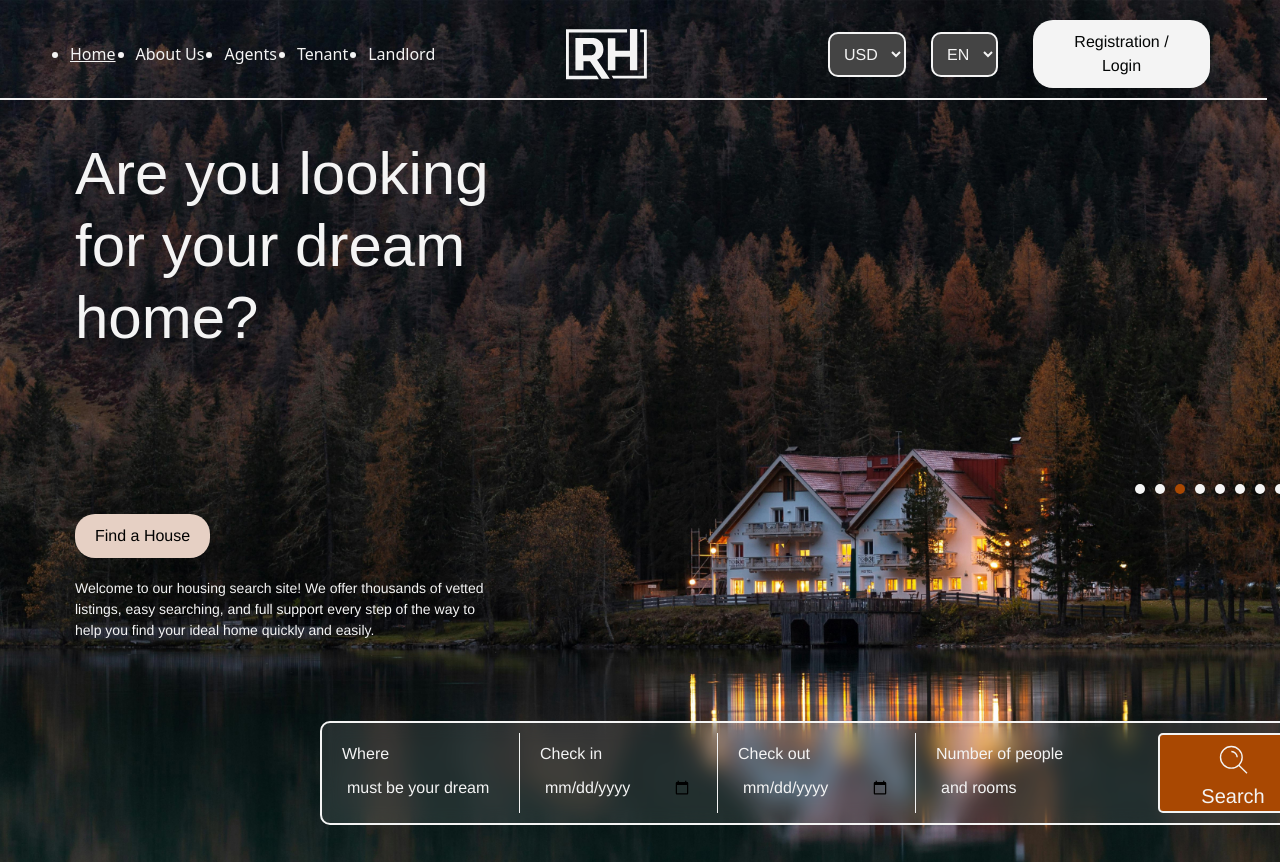
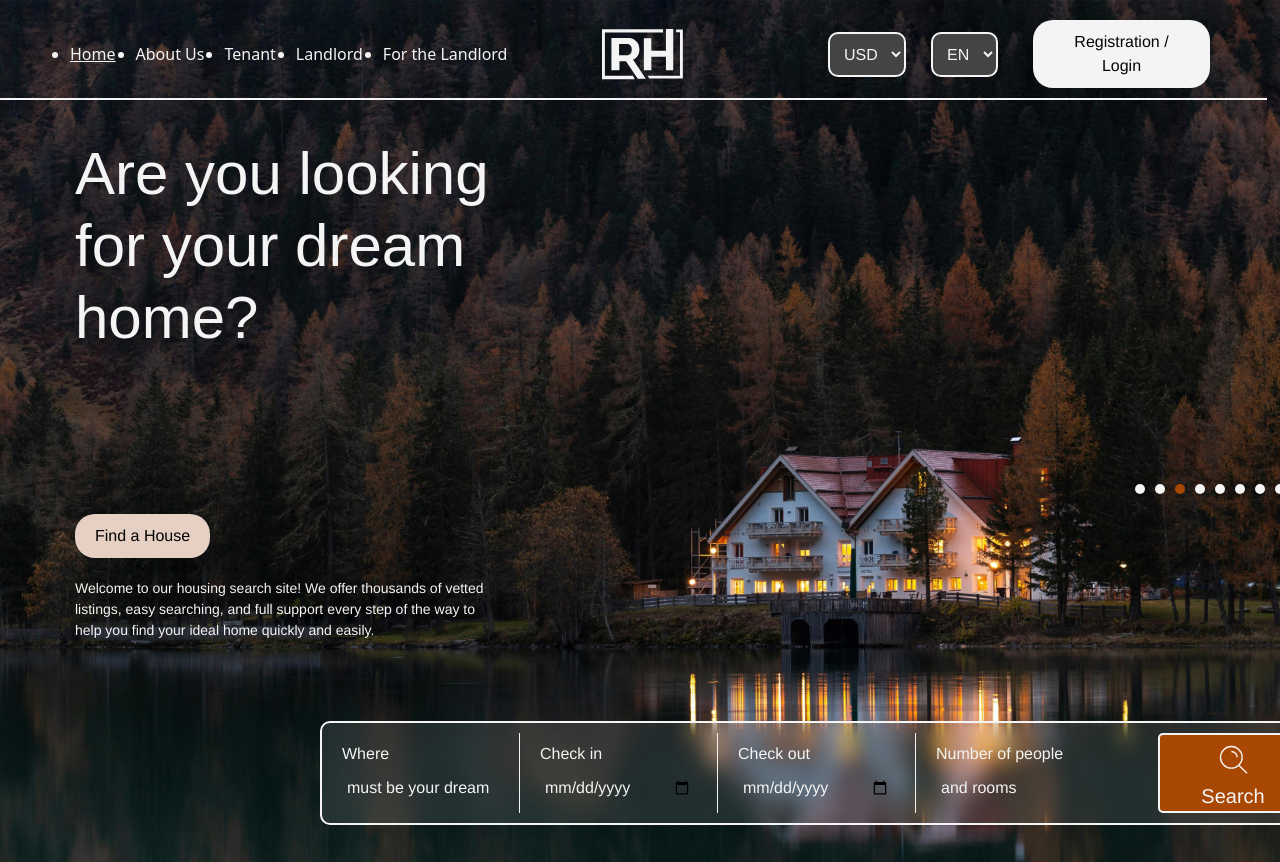
Before and after one commit to renthous-kyiv-ua/frontend, a React (Create React App) app in the folder rent-house-frontend/: page / in a window 1280 px wide. Shown: the top 862 px of the page. Built offline with nearby package versions, Linux system fonts and the light colour scheme; no server answers.

Commit message:
Updated nav-list and translation

```diff
--- a/rent-house-frontend/src/components/MainPage.js
+++ b/rent-house-frontend/src/components/MainPage.js
@@ -23,9 +23,9 @@ const translations = {
   en: {
     home: "Home",
     about: "About Us",
-    agents: "Agents",
     tenant: "Tenant",
     landlord: "Landlord",
+    forLandlord: "For the Landlord",
     regLog: "Registration / Login",
     lookingFor: "Are you looking\nfor your dream\nhome?",
     findHouse: "Find a House",
@@ -45,9 +45,9 @@ const translations = {
   ua: {
     home: "Головна",
     about: "Про нас",
-    agents: "Агенти",
     tenant: "Орендар",
     landlord: "Орендодавець",
+    forLandlord: "Для орендодавця",
     regLog: "Реєстрація / Авторизація",
     lookingFor: "Ви шукаєте\nбудинок своєї мрії?",
     findHouse: "Знайти будинок",
@@ -212,9 +212,9 @@ const MainPage = () => {
           <ul className="nav-list">
             <li className="active"><a href='/'>{translations[language].home}</a></li>
             <li><a href='/about'>{translations[language].about}</a></li>
-            <li><a href='/agents'>{translations[language].agents}</a></li>
             <li><a href='/tenant'>{translations[language].tenant}</a></li>
             <li><a href='/landlord'>{translations[language].landlord}</a></li>
+            <li><a href='/for-landlord'>{translations[language].forLandlord}</a></li>
           </ul>
           <div className="logo">
             <svg width="81" height="51" viewBox="0 0 81 51" fill="none" xmlns="http://www.w3.org/2000/svg">
--- a/rent-house-frontend/src/components/SignIn.js
+++ b/rent-house-frontend/src/components/SignIn.js
@@ -5,46 +5,46 @@ const translations = {
   en: {
     home: "Home",
     about: "About Us",
-    agents: "Agents",
     tenant: "Tenant",
     landlord: "Landlord",
+    forLandlord: "For the Landlord",
     regLog: "Registration / Login",
-    // lookingFor: "Are you looking\nfor your dream\nhome?",
-    // findHouse: "Find a House",
-    // welcome: "Welcome to our housing search site! We offer thousands of vetted\nlistings, easy searching, and full support every step of the way to\nhelp you find your ideal home quickly and easily.",
-    // where: "Where",
-    // checkIn: "Check in",
-    // checkOut: "Check out",
-    // numberOfPeople: "Number of people",
-    // search: "Search",
-    // adults: "Adults",
-    // children: "Children",
-    // ageNeeded: "Age needed",
-    // rooms: "Rooms",
-    // pets: "Traveling with pets?",
-    // done: "Done",
+    lookingFor: "Are you looking\nfor your dream\nhome?",
+    findHouse: "Find a House",
+    welcome: "Welcome to our housing search site! We offer thousands of vetted\nlistings, easy searching, and full support every step of the way to\nhelp you find your ideal home quickly and easily.",
+    where: "Where",
+    checkIn: "Check in",
+    checkOut: "Check out",
+    numberOfPeople: "Number of people",
+    search: "Search",
+    adults: "Adults",
+    children: "Children",
+    ageNeeded: "Age needed",
+    rooms: "Rooms",
+    pets: "Traveling with pets?",
+    done: "Done",
   },
   ua: {
     home: "Головна",
     about: "Про нас",
-    agents: "Агенти",
     tenant: "Орендар",
     landlord: "Орендодавець",
+    forLandlord: "Для орендодавця",
     regLog: "Реєстрація / Авторизація",
-    // lookingFor: "Ви шукаєте\nбудинок своєї мрії?",
-    // findHouse: "Знайти будинок",
-    // welcome: "Ласкаво просимо на наш сайт пошуку житла! Ми пропонуємо тисячі перевірених\nоголошень, легкий пошук та повну підтримку на кожному кроці, щоб допомогти вам\nшвидко та легко знайти ідеальне житло.",
-    // where: "Де",
-    // checkIn: "Заїзд",
-    // checkOut: "Виїзд",
-    // numberOfPeople: "Кількість людей",
-    // search: "Пошук",
-    // adults: "Дорослі",
-    // children: "Діти",
-    // ageNeeded: "Вік необхідний",
-    // rooms: "Кімнати",
-    // pets: "Подорожуєте з домашніми тваринами?",
-    // done: "Готово",
+    lookingFor: "Ви шукаєте\nбудинок своєї мрії?",
+    findHouse: "Знайти будинок",
+    welcome: "Ласкаво просимо на наш сайт пошуку житла! Ми пропонуємо тисячі перевірених\nоголошень, легкий пошук та повну підтримку на кожному кроці, щоб допомогти вам\nшвидко та легко знайти ідеальне житло.",
+    where: "Де",
+    checkIn: "Заїзд",
+    checkOut: "Виїзд",
+    numberOfPeople: "Кількість людей",
+    search: "Пошук",
+    adults: "Дорослі",
+    children: "Діти",
+    ageNeeded: "Вік необхідний",
+    rooms: "Кімнати",
+    pets: "Подорожуєте з домашніми тваринами?",
+    done: "Готово",
   }
 };
 
@@ -63,9 +63,9 @@ const SignIn = () => {
           <ul className="nav-list">
           <li className="active"><a href='/'>{translations[language].home}</a></li>
             <li><a href='/about'>{translations[language].about}</a></li>
-            <li><a href='/agents'>{translations[language].agents}</a></li>
             <li><a href='/tenant'>{translations[language].tenant}</a></li>
             <li><a href='/landlord'>{translations[language].landlord}</a></li>
+            <li><a href='/for-landlord'>{translations[language].forLandlord}</a></li>
           </ul>
           <div className="logo">
             <svg width="81" height="51" viewBox="0 0 81 51" fill="none" xmlns="http://www.w3.org/2000/svg">
--- a/rent-house-frontend/src/components/SignUp.js
+++ b/rent-house-frontend/src/components/SignUp.js
@@ -5,46 +5,46 @@ const translations = {
   en: {
     home: "Home",
     about: "About Us",
-    agents: "Agents",
     tenant: "Tenant",
     landlord: "Landlord",
+    forLandlord: "For the Landlord",
     regLog: "Registration / Login",
-    // lookingFor: "Are you looking\nfor your dream\nhome?",
-    // findHouse: "Find a House",
-    // welcome: "Welcome to our housing search site! We offer thousands of vetted\nlistings, easy searching, and full support every step of the way to\nhelp you find your ideal home quickly and easily.",
-    // where: "Where",
-    // checkIn: "Check in",
-    // checkOut: "Check out",
-    // numberOfPeople: "Number of people",
-    // search: "Search",
-    // adults: "Adults",
-    // children: "Children",
-    // ageNeeded: "Age needed",
-    // rooms: "Rooms",
-    // pets: "Traveling with pets?",
-    // done: "Done",
+    lookingFor: "Are you looking\nfor your dream\nhome?",
+    findHouse: "Find a House",
+    welcome: "Welcome to our housing search site! We offer thousands of vetted\nlistings, easy searching, and full support every step of the way to\nhelp you find your ideal home quickly and easily.",
+    where: "Where",
+    checkIn: "Check in",
+    checkOut: "Check out",
+    numberOfPeople: "Number of people",
+    search: "Search",
+    adults: "Adults",
+    children: "Children",
+    ageNeeded: "Age needed",
+    rooms: "Rooms",
+    pets: "Traveling with pets?",
+    done: "Done",
   },
   ua: {
     home: "Головна",
     about: "Про нас",
-    agents: "Агенти",
     tenant: "Орендар",
     landlord: "Орендодавець",
+    forLandlord: "Для орендодавця",
     regLog: "Реєстрація / Авторизація",
-    // lookingFor: "Ви шукаєте\nбудинок своєї мрії?",
-    // findHouse: "Знайти будинок",
-    // welcome: "Ласкаво просимо на наш сайт пошуку житла! Ми пропонуємо тисячі перевірених\nоголошень, легкий пошук та повну підтримку на кожному кроці, щоб допомогти вам\nшвидко та легко знайти ідеальне житло.",
-    // where: "Де",
-    // checkIn: "Заїзд",
-    // checkOut: "Виїзд",
-    // numberOfPeople: "Кількість людей",
-    // search: "Пошук",
-    // adults: "Дорослі",
-    // children: "Діти",
-    // ageNeeded: "Вік необхідний",
-    // rooms: "Кімнати",
-    // pets: "Подорожуєте з домашніми тваринами?",
-    // done: "Готово",
+    lookingFor: "Ви шукаєте\nбудинок своєї мрії?",
+    findHouse: "Знайти будинок",
+    welcome: "Ласкаво просимо на наш сайт пошуку житла! Ми пропонуємо тисячі перевірених\nоголошень, легкий пошук та повну підтримку на кожному кроці, щоб допомогти вам\nшвидко та легко знайти ідеальне житло.",
+    where: "Де",
+    checkIn: "Заїзд",
+    checkOut: "Виїзд",
+    numberOfPeople: "Кількість людей",
+    search: "Пошук",
+    adults: "Дорослі",
+    children: "Діти",
+    ageNeeded: "Вік необхідний",
+    rooms: "Кімнати",
+    pets: "Подорожуєте з домашніми тваринами?",
+    done: "Готово",
   }
 };
 
@@ -69,9 +69,9 @@ const SignUp = () => {
           <ul className="nav-list">
             <li className="active"><a href='/'>{translations[language].home}</a></li>
             <li><a href='/about'>{translations[language].about}</a></li>
-            <li><a href='/agents'>{translations[language].agents}</a></li>
             <li><a href='/tenant'>{translations[language].tenant}</a></li>
             <li><a href='/landlord'>{translations[language].landlord}</a></li>
+            <li><a href='/for-landlord'>{translations[language].forLandlord}</a></li>
           </ul>
           <div className="logo">
             <svg width="81" height="51" viewBox="0 0 81 51" fill="none" xmlns="http://www.w3.org/2000/svg">
```
